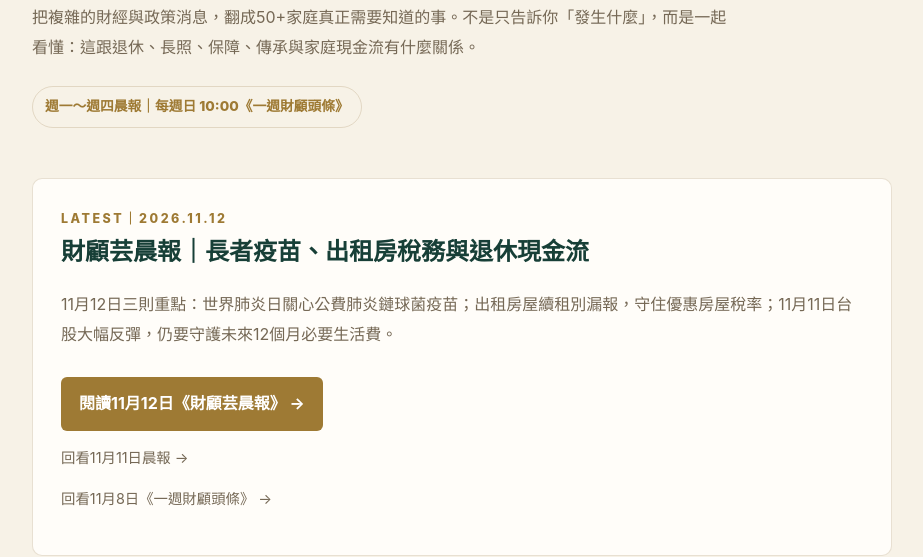
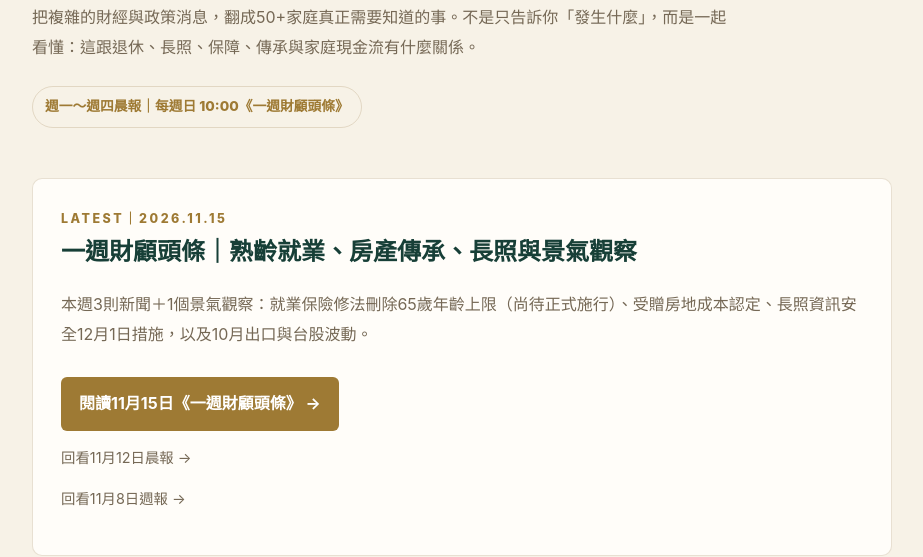
Before and after one commit to angie26501-lgtm/yunplan, a plain HTML site: page morning/index.html in a window 1280 px wide. Shown: the part 251-808 px from the top of the page, without its empty margins (178-1101 px from the left). Drawn offline with Linux system fonts and the light colour scheme.

Commit message:
晨報專區首頁更新：2026-11-15 一週財顧頭條

```diff
--- a/morning/index.html
+++ b/morning/index.html
@@ -15,7 +15,7 @@
 <header class="top"><div class="wrap"><a class="brand" href="/">財顧芸｜50+人生選擇權</a><a class="back" href="/">回首頁 →</a></div></header>
 <main>
 <section class="hero"><div class="wrap"><div class="eyebrow">FINANCIAL BRIEF</div><h1>財顧芸晨報</h1><p>把複雜的財經與政策消息，翻成50+家庭真正需要知道的事。不是只告訴你「發生什麼」，而是一起看懂：這跟退休、長照、保障、傳承與家庭現金流有什麼關係。</p><span class="badge">週一～週四晨報｜每週日 10:00《一週財顧頭條》</span></div></section>
-<section class="wrap"><div class="latest"><div class="eyebrow">LATEST｜2026.11.12</div><h2>財顧芸晨報｜長者疫苗、出租房稅務與退休現金流</h2><p>11月12日三則重點：世界肺炎日關心公費肺炎鏈球菌疫苗；出租房屋續租別漏報，守住優惠房屋稅率；11月11日台股大幅反彈，仍要守護未來12個月必要生活費。</p><a class="btn" href="/morning/2026-11-12.html">閱讀11月12日《財顧芸晨報》 →</a><p style="font-size:.9rem"><a href="/morning/2026-11-11.html">回看11月11日晨報 →</a></p><p style="font-size:.9rem"><a href="/morning/weekly-2026-11-08.html">回看11月8日《一週財顧頭條》 →</a></p></div></section>
+<section class="wrap"><div class="latest"><div class="eyebrow">LATEST｜2026.11.15</div><h2>一週財顧頭條｜熟齡就業、房產傳承、長照與景氣觀察</h2><p>本週3則新聞＋1個景氣觀察：就業保險修法刪除65歲年齡上限（尚待正式施行）、受贈房地成本認定、長照資訊安全12月1日措施，以及10月出口與台股波動。</p><a class="btn" href="/morning/weekly-2026-11-15.html">閱讀11月15日《一週財顧頭條》 →</a><p style="font-size:.9rem"><a href="/morning/2026-11-12.html">回看11月12日晨報 →</a></p><p style="font-size:.9rem"><a href="/morning/weekly-2026-11-08.html">回看11月8日週報 →</a></p></div></section>
 <section class="section"><div class="wrap"><h2>每一期都回答三件事</h2><div class="grid"><div class="card"><b>01｜發生什麼</b>挑選真正會影響退休家庭決策的政策、制度與重要變化。</div><div class="card"><b>02｜跟我有什麼關係</b>把新聞翻成家庭語言：現金流、保障、照顧責任、資產安排可能受到什麼影響。</div><div class="card"><b>03｜下一步可以做什麼</b>每則都留下一個可立即盤點、討論或查核的家庭行動。</div></div></div></section>
 <section class="wrap"><div class="funnel"><div class="eyebrow">NEXT STEP</div><h2>看懂消息之後，更重要的是回到你自己的家庭。</h2><p>每個人的退休現金流、保單、房產、長照責任與傳承安排都不同。晨報與週報提供的是觀念與提醒；真正的規劃，要回到你的數字與家庭情境。</p><a class="btn line" href="https://lin.ee/ODLCoJB" target="_blank" rel="noopener">加入財顧芸LINE@｜預約一對一家庭財務盤點</a></div></section>
 </main>
```
